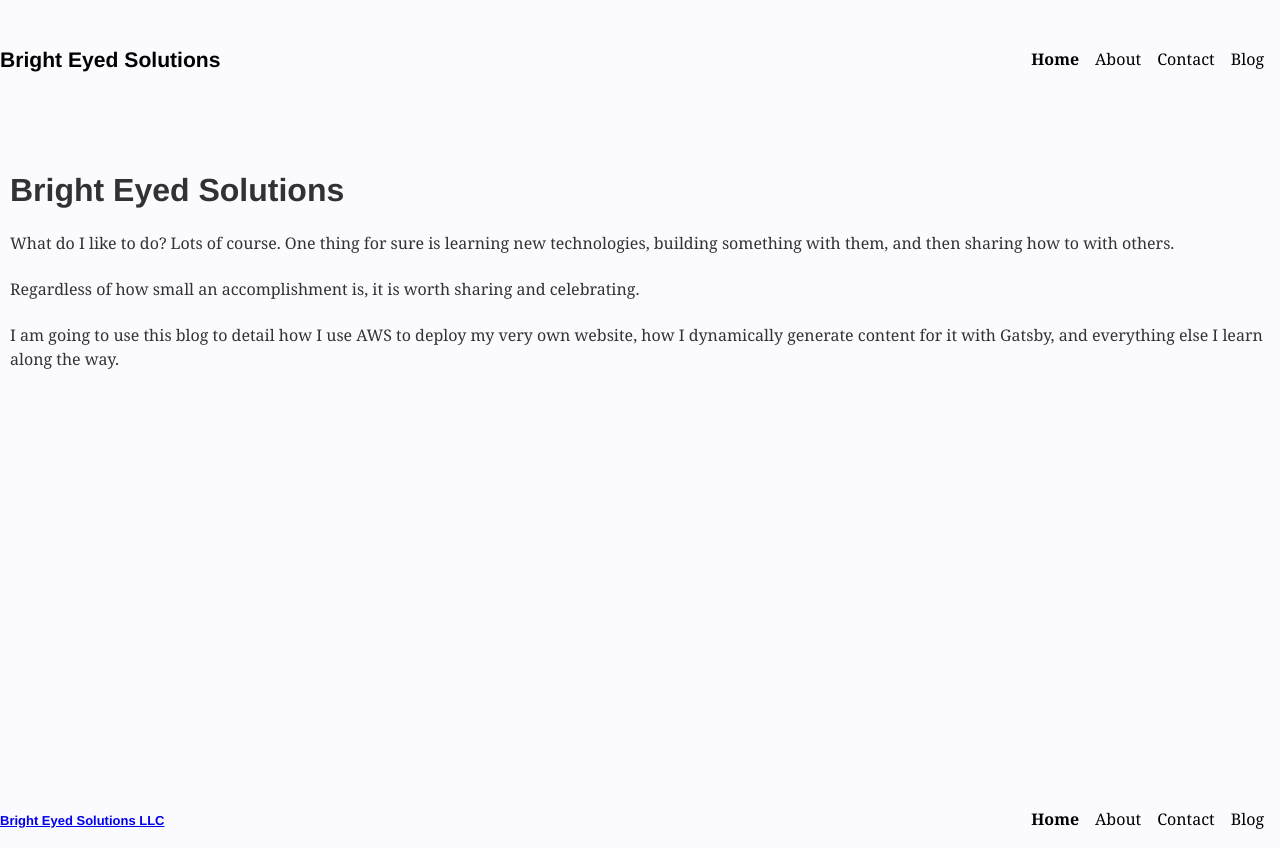
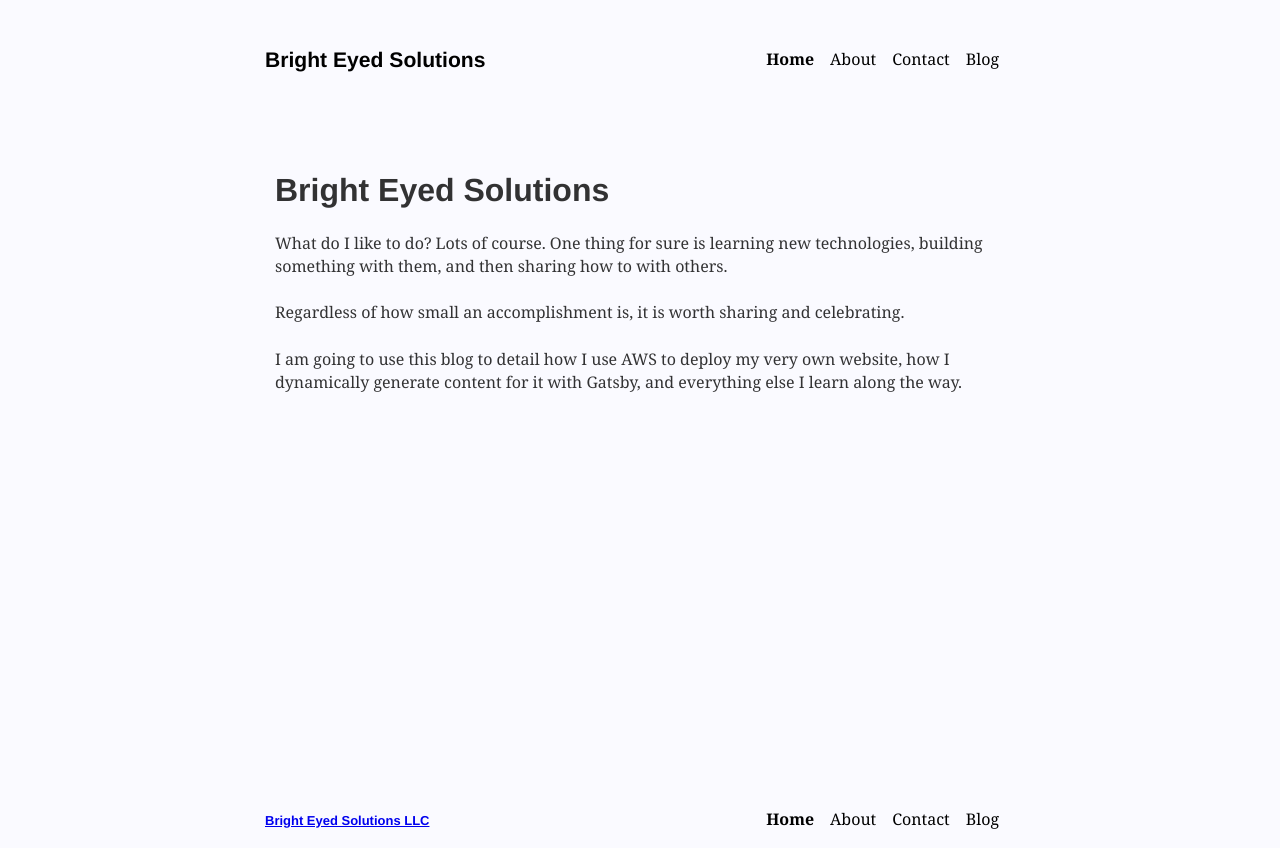
Before and after one commit to RobertBonagura/blog, a Gatsby site: page / in a window 1280 px wide. Shown: the part 640-1488 px from the top of the page. Built offline with nearby package versions, Linux system fonts and the light colour scheme; Gatsby itself is replaced by a stand-in of ours; some packages are replaced by stand-ins of ours.

Commit message:
Make each individual component within Layout centered individually
Centers each component individually, as opposed to wrapping them all in the same centered div. This will allow for adding Divs inside Layout that are wider

```diff
--- a/src/components/footer.js
+++ b/src/components/footer.js
@@ -3,7 +3,7 @@
 import Nav from "./nav"
 
 export default () => (
-  <footer id="footer"style={{ position: `absolute`, bottom: 0, width: `100%`, height: `2.5rem`, marginTop: `10px` }}>
+  <footer id="footer"style={{position:`absolute`, width: `100%`, height: `2.5rem`, maxWidth: 750, bottom: 0, left: `50%`, marginLeft: `-375px`}}>
     <Link to="/" style={{ textShadow: `none`, backgroundImage: `none` }}>
       <h6 style={{ display: `inline` }}>Bright Eyed Solutions LLC</h6>
     </Link>
--- a/src/components/header.js
+++ b/src/components/header.js
@@ -16,7 +16,7 @@
     `
   )
   return (
-    <header style={{ margin: `3rem auto 1.5rem` }}>
+    <header style={{ maxWidth: 750, margin: `3rem auto 1.5rem` }}>
       <Link to="/" className={ layoutStyles.link }>
         <h3 style={{ display: `inline` }}>{data.site.siteMetadata.title}</h3>
       </Link>
--- a/src/components/layout.js
+++ b/src/components/layout.js
@@ -9,10 +9,12 @@
     <body>
       <div style={{ position: `relative`, minHeight: `100vh`, margin: `auto` }}>
         <Header></Header>
-        <div className={ layoutStyles.content }>
-          {children}
+        <div className={ layoutStyles.center }>
+          <div className={ layoutStyles.content }>
+            {children}
+          </div>
         </div>
-        <Footer></Footer>
+        <Footer className={ layoutStyles.center }></Footer>
       </div>
     </body>
   )
--- a/src/components/layout.module.css
+++ b/src/components/layout.module.css
@@ -1,6 +1,11 @@
 html {
   background-color: #fafaff;
   margin: 0px;
+}
+
+.center {
+  max-width: 750px;
+  margin: auto;
 }
 
 .content {
```
